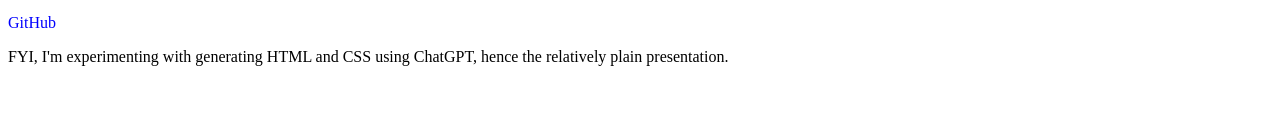
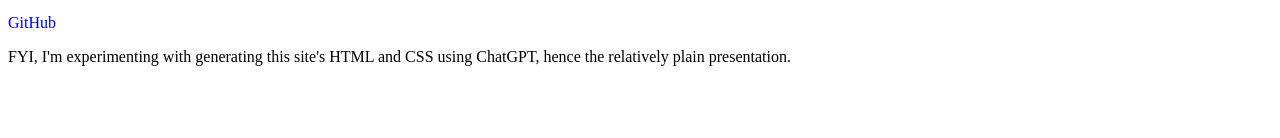
Before and after one commit to gcanyon/gcanyon.github.io, a plain HTML site: page index.html in a window 1280 px wide. Shown: the part 198-336 px from the top of the page. Drawn offline with Linux system fonts and the light colour scheme.

Commit message:
text update

```diff
--- a/index.html
+++ b/index.html
@@ -9,7 +9,7 @@
     <p>I'm a product manager highly interested in machine learning and natural language processing. I've implemented product processes at multiple companies serving millions of users. Let's talk about making your product better!</p>
     <p><a href="https://www.linkedin.com/in/geoffcanyon/">LinkedIn</a></p>
     <p><a href="https://github.com/gcanyon">GitHub</a></p>
-    <p>FYI, I'm experimenting with generating HTML and CSS using ChatGPT, hence the relatively plain presentation.</p>
+    <p>FYI, I'm experimenting with generating this site's HTML and CSS using ChatGPT, hence the relatively plain presentation.</p>
   </div>
   <h2 class="section-title">Writing and other notes:</h2>
   <div class="note">
```
